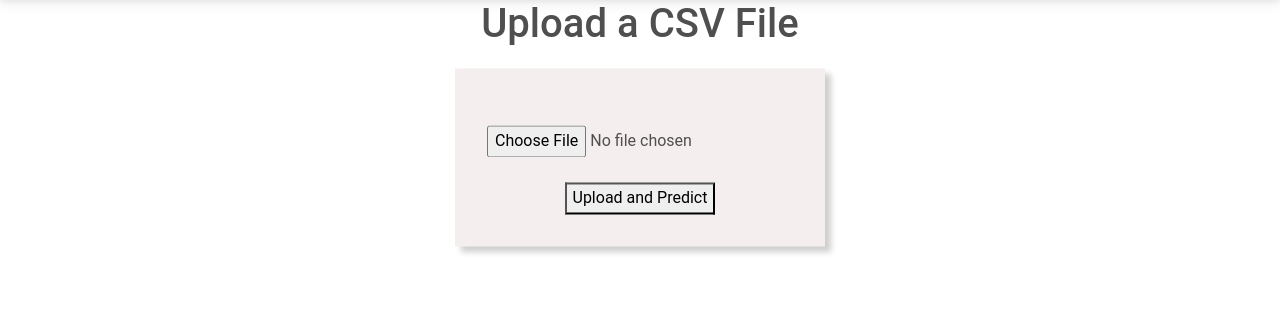
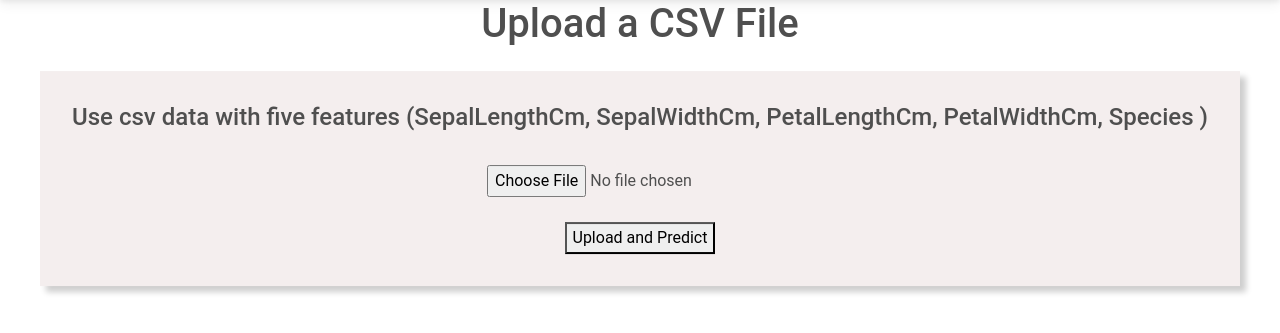
Before and after one commit to atmmtawa/Iris, a Django app: page /upload/ in a window 1280 px wide. Shown: the part 59-392 px from the top of the page. Run offline with Django 4.2, Linux system fonts and the light colour scheme.

Commit message:
small changes

```diff
--- a/classification/views.py
+++ b/classification/views.py
@@ -104,8 +104,9 @@ def upload_csv(request):
         return render(request, 'classification/results.html', {'values_predictions': results_view,
                                                                'accuracy_score': accuracy})
     else:
+        message="Use csv data with five features (SepalLengthCm, SepalWidthCm, PetalLengthCm, PetalWidthCm, Species )"
         form = CSVUploadForm()
-    return render(request, 'upload.html', {'form': form})
+    return render(request, 'upload.html', {'form': form, 'message':message})
 
 
 def classiffier(request):
@@ -181,7 +182,8 @@ def predict_csv(request):
 
         return response
     else:
-        return render(request, 'upload.html')
+        message="Use csv data with four features (SepalLengthCm, SepalWidthCm, PetalLengthCm, PetalWidthCm)"
+        return render(request, 'upload.html', {'message':message})
 
 
 def predict_pdf(request):
@@ -231,4 +233,5 @@ def predict_pdf(request):
         doc.build(elements)
         return response
     else:
-        return render(request, 'upload.html')
+        message="Use csv data with four features (SepalLengthCm, SepalWidthCm, PetalLengthCm, PetalWidthCm)"
+        return render(request, 'upload.html', {'message':message})
--- a/templates/upload.html
+++ b/templates/upload.html
@@ -5,6 +5,7 @@
   <h1>Upload a CSV File</h1>
   <div class="form">
     <form method="post" enctype="multipart/form-data">
+        <h4>{{message}}</h4>
         {% csrf_token %}<br>
         <input type="file" name="csv_file" accept=".csv" required><br><br>
         <button type="submit">Upload and Predict</button>
```
